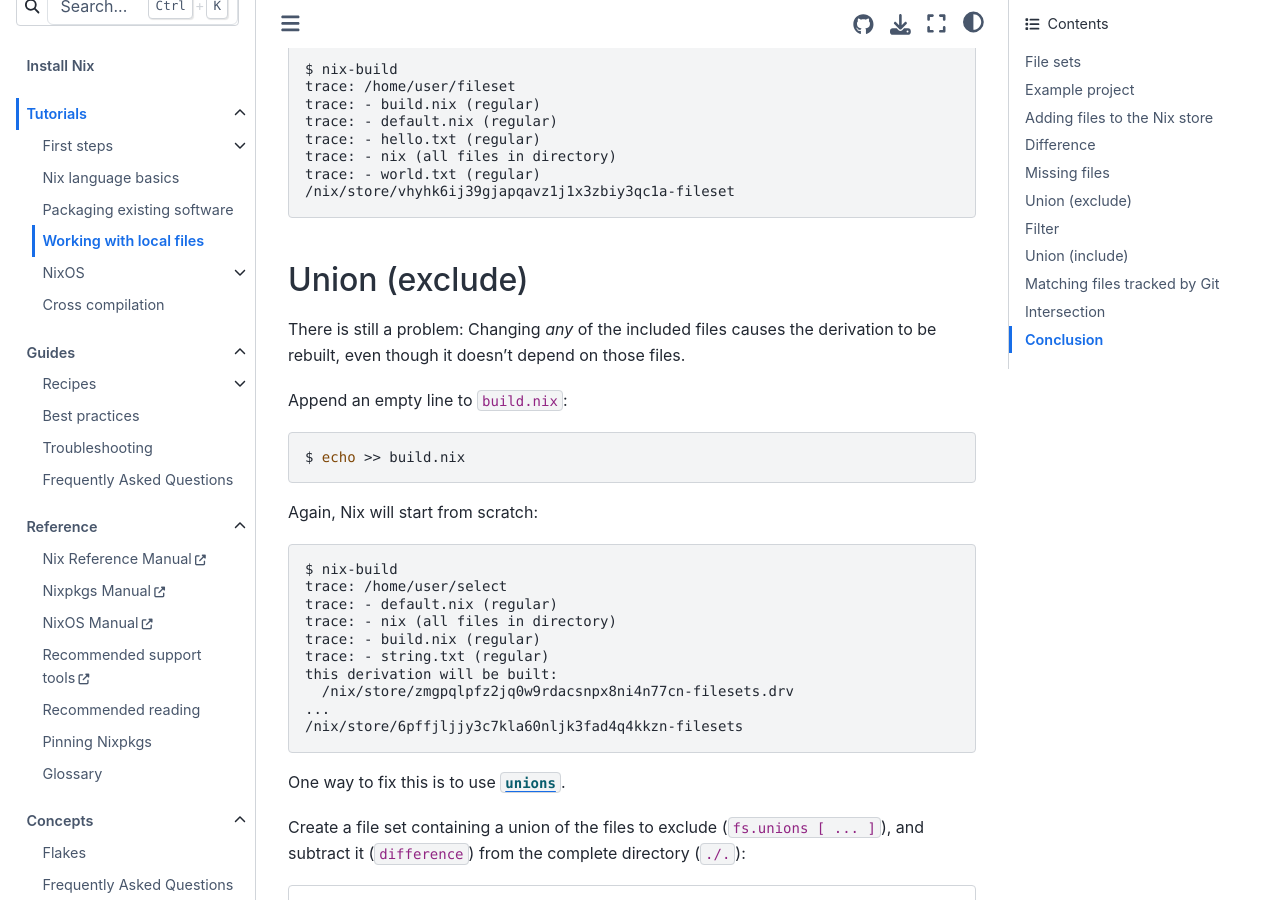
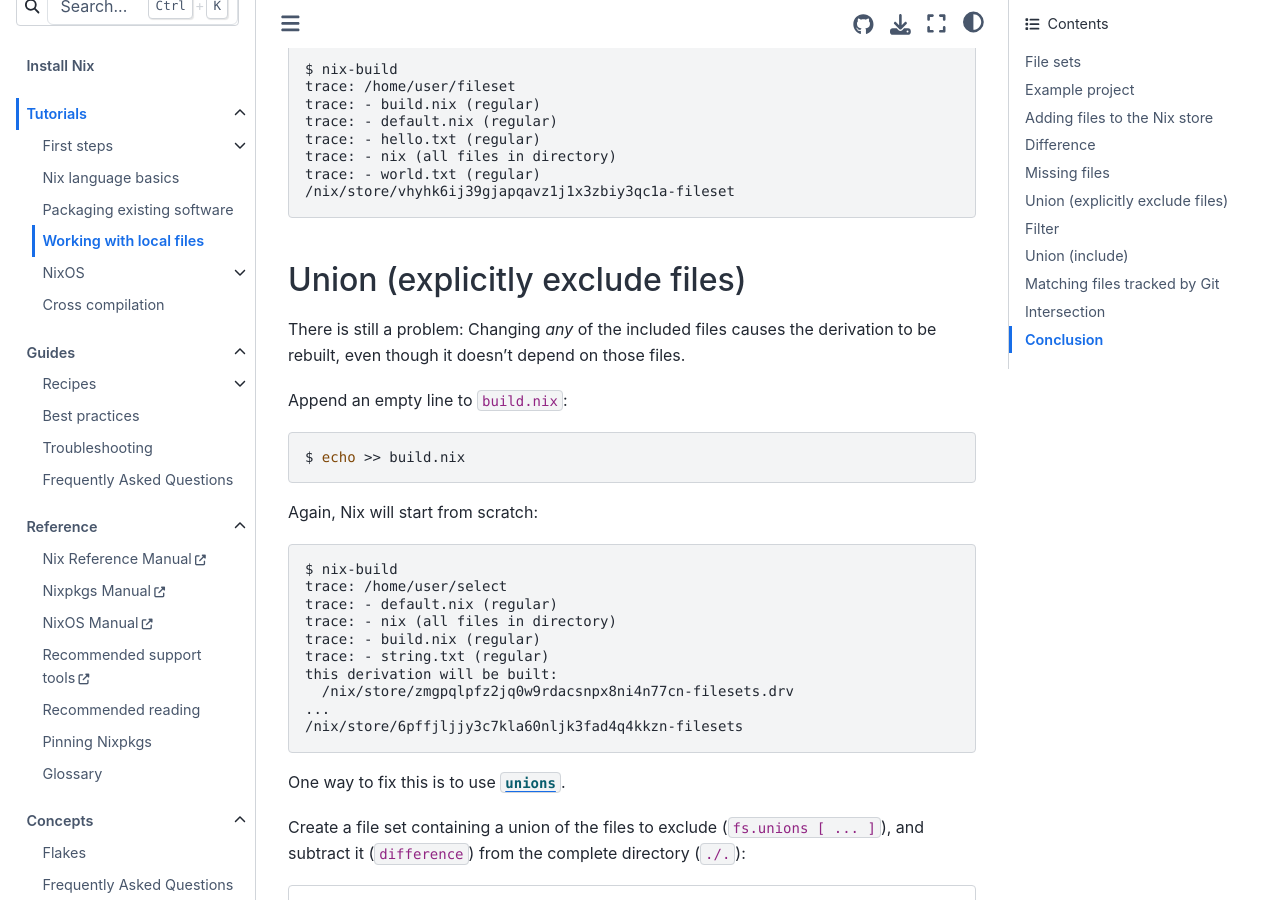
Before and after one commit to NixOS/nix.dev, a Sphinx documentation site: the page built from source/tutorials/file-sets.md, in a window 1280 px wide and 900 px high, scrolled down 8476 px. Built offline with Sphinx 7.4.7 and the Sphinx Book theme 1.1.4, drawn with Linux system fonts in a browser that asks for light colours.

Commit message:
Update source/tutorials/file-sets.md
Co-authored-by: Valentin Gagarin <valentin.gagarin@tweag.io>

````diff
--- a/source/tutorials/file-sets.md
+++ b/source/tutorials/file-sets.md
@@ -413,7 +413,7 @@
 /nix/store/vhyhk6ij39gjapqavz1j1x3zbiy3qc1a-fileset
 ```
 
-## Union (exclude)
+## Union (explicitly exclude files)
 
 There is still a problem:
 Changing _any_ of the included files causes the derivation to be rebuilt, even though it doesn't depend on those files.
````
